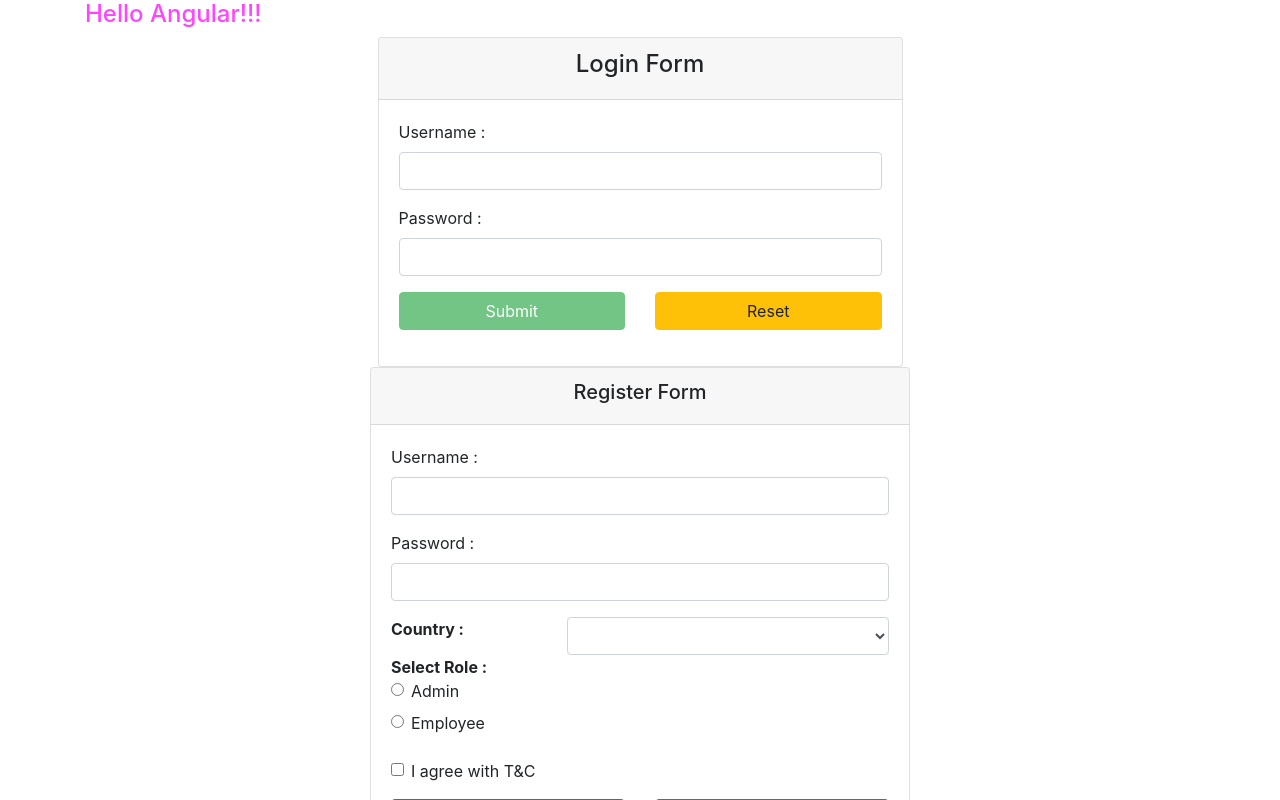
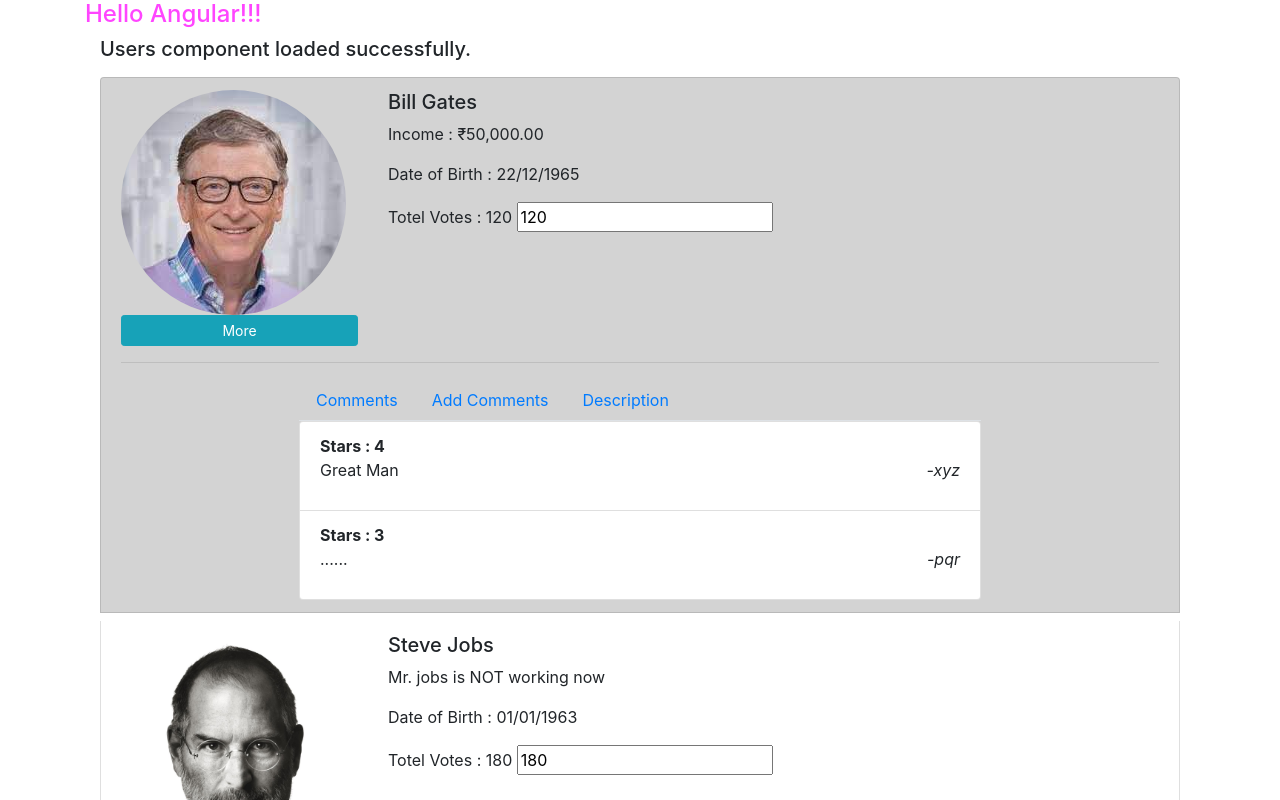
Before and after one commit to synergy2411/citiustech-sept21, an Angular app in the folder users-app/: page /users in a window 1280 px wide. Shown: the top 800 px of the page. Built offline with nearby package versions, Linux system fonts and the light colour scheme.

Commit message:
route config

```diff
--- a/users-app/src/app/app.component.html
+++ b/users-app/src/app/app.component.html
@@ -1,5 +1,11 @@
 <div class="container">
   <h4>Hello Angular!!!</h4>
+
+
+  <router-outlet></router-outlet>
+
+
+
   <!--
 <input type="text" [(ngModel)]="title">
 
@@ -21,9 +27,9 @@
 
   <!-- <app-users></app-users> -->
 
-<app-login *ngIf="!isAuthenticated()"></app-login>
+  <!-- <app-login *ngIf="!isAuthenticated()"></app-login>
 
-<app-register *ngIf="!isAuthenticated()"></app-register>
+<app-register *ngIf="!isAuthenticated()"></app-register> -->
 
   <!-- <app-ctr-one></app-ctr-one> -->
 
@@ -39,8 +45,7 @@
 
   <!-- <app-obs-subjects-demo></app-obs-subjects-demo> -->
 
-<button class="btn btn-danger" (click)="onLogout()" *ngIf="isAuthenticated()">Logout</button>
+  <!-- <button class="btn btn-danger" (click)="onLogout()" *ngIf="isAuthenticated()">Logout</button>
 
-<app-notes *ngIf="isAuthenticated()"></app-notes>
-
+<app-notes *ngIf="isAuthenticated()"></app-notes> -->
 </div>
--- a/users-app/src/app/app.module.ts
+++ b/users-app/src/app/app.module.ts
@@ -2,6 +2,7 @@
 import { BrowserModule } from '@angular/platform-browser';
 import { FormsModule, ReactiveFormsModule } from '@angular/forms';
 import { HttpClientModule, HTTP_INTERCEPTORS } from '@angular/common/http';
+import { RouterModule } from '@angular/router';
 
 import { AppComponent } from './app.component';
 import { UsersComponent } from './components/users/users.component';
@@ -39,6 +40,7 @@
 import { EditNoteComponent } from './components/notes/edit-note/edit-note.component';
 import { RequestInterceptorService } from './services/request.interceptor';
 import { ResponseInterceptorService } from './services/response-interceptor.service';
+import { APP_ROUTES } from './app.routing';
 
 @NgModule({
   declarations: [           // Custom component, directives, pipes
@@ -79,7 +81,8 @@
     BrowserModule,
     FormsModule,
     ReactiveFormsModule,
-    HttpClientModule
+    HttpClientModule,
+    RouterModule.forRoot(APP_ROUTES)
   ],
   // providers: [DataService],            // services
   providers : [
--- /dev/null
+++ b/users-app/src/app/app.routing.ts
@@ -0,0 +1,12 @@
+import { Routes } from "@angular/router";
+import { LoginComponent } from "./components/auth/login/login.component";
+import { RegisterComponent } from "./components/auth/register/register.component";
+import { UsersComponent } from "./components/users/users.component";
+
+export const APP_ROUTES : Routes =[
+  {path : '', redirectTo : 'register', pathMatch : 'full'},     // http://localhost:4200
+  {path : 'login', component : LoginComponent},                 // http://localhost:4200/login
+  {path : 'register', component : RegisterComponent},           // http://localhost:4200/register
+  {path : 'users', component : UsersComponent},                 // http://localhost:4200/users
+  {path : '**', redirectTo : 'login', pathMatch : 'full'}       // http://localhost:4200/anyOtherPath
+]
--- a/users-app/src/index.html
+++ b/users-app/src/index.html
@@ -4,6 +4,8 @@
   <meta charset="utf-8">
   <title>UsersApp</title>
   <base href="/">
+  <!-- http://localhost:4200 -->
+  <!-- http://localhost:4200/sub-domain -->
   <meta name="viewport" content="width=device-width, initial-scale=1">
   <link rel="icon" type="image/x-icon" href="favicon.ico">
 </head>
```
Lines whose indentation alone changed are shown as unchanged.
